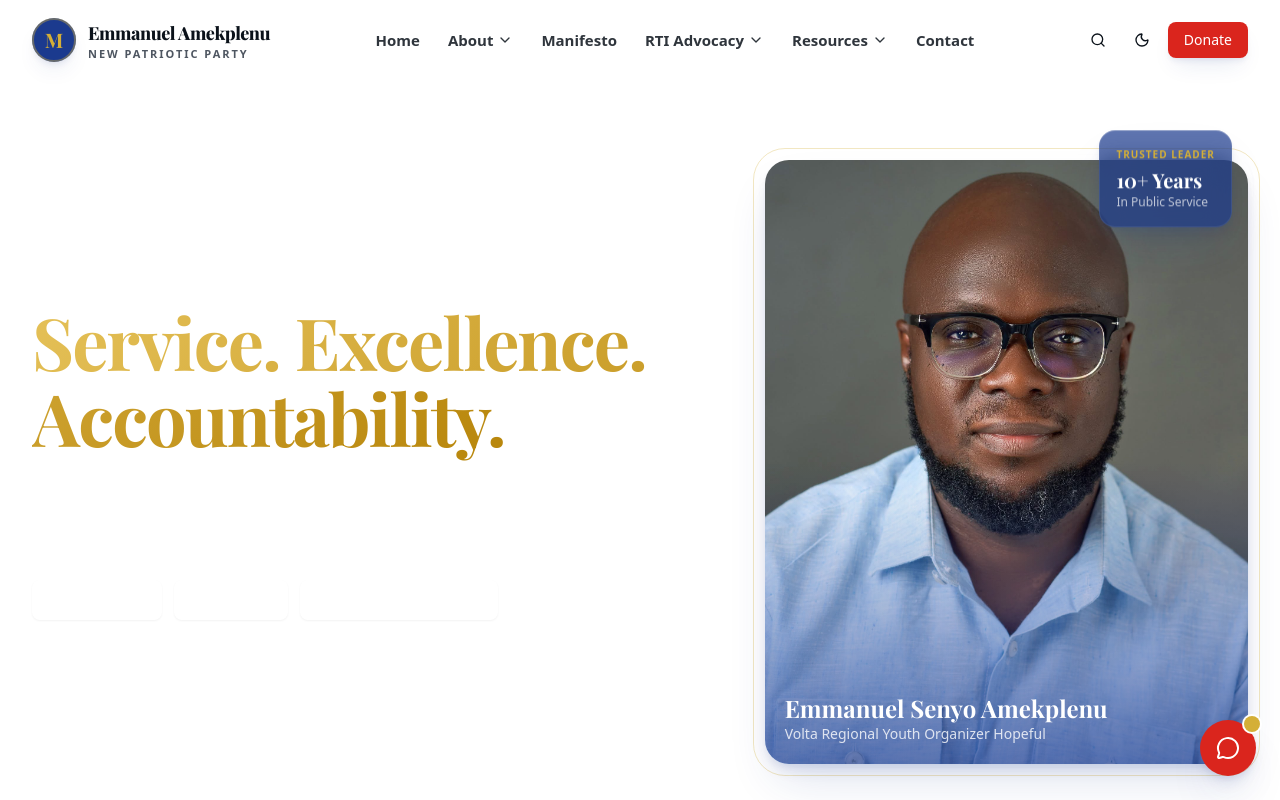
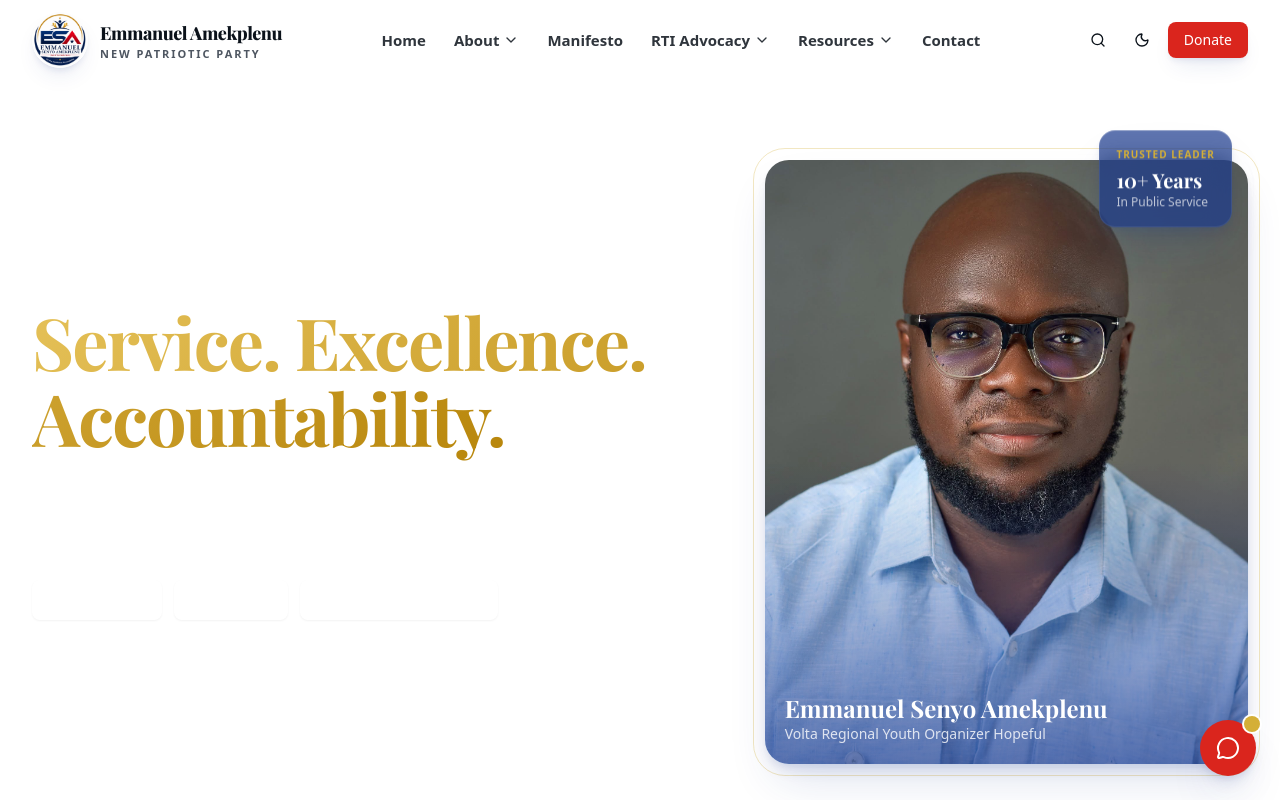
Before and after one commit to lilromeo2290/mayor, a Next.js app: page / in a window 1280 px wide. Shown: the top 800 px of the page. Built offline with nearby package versions, Linux system fonts and the light colour scheme.

Commit message:
Use uploaded logo.png as site logo
- /public/logo.png added
- Header brand: M monogram -> logo image in circular badge with gold ring
- Footer brand: same swap
- Favicon (icon/shortcut/apple) set to /logo.png in metadata
- Worklog updated

```diff
--- a/src/app/layout.tsx
+++ b/src/app/layout.tsx
@@ -22,6 +22,11 @@ const playfair = Playfair_Display({
 
 export const metadata: Metadata = {
   title: "Emmanuel Senyo Amekplenu — Service. Excellence. Accountability.",
+  icons: {
+    icon: "/logo.png",
+    shortcut: "/logo.png",
+    apple: "/logo.png",
+  },
   description:
     "Official campaign website for Emmanuel Senyo Amekplenu, Volta Regional Youth Organizer Hopeful. Building a better future together through unity, integrity, and development. Join the movement, volunteer, donate, and read our manifesto.",
   keywords: [
--- a/src/components/site/sections/footer.tsx
+++ b/src/components/site/sections/footer.tsx
@@ -107,8 +107,12 @@ export function SiteFooter() {
           {/* Brand */}
           <div className="lg:col-span-4">
             <div className="flex items-center gap-3">
-              <div className="h-12 w-12 rounded-full bg-white/10 ring-2 ring-patriot-gold/40 flex items-center justify-center">
-                <span className="font-serif text-xl font-bold text-patriot-gold">M</span>
+              <div className="h-14 w-14 rounded-full bg-white/10 ring-2 ring-patriot-gold/40 overflow-hidden flex items-center justify-center">
+                <img
+                  src="/logo.png"
+                  alt={`${CANDIDATE.shortName} — logo`}
+                  className="h-full w-full object-cover"
+                />
               </div>
               <div>
                 <div className="font-serif text-lg font-bold">{CANDIDATE.shortName}</div>
--- a/src/components/site/site-nav.tsx
+++ b/src/components/site/site-nav.tsx
@@ -53,9 +53,12 @@ export function SiteNav() {
           <div className="flex h-20 items-center justify-between gap-4">
             {/* Brand */}
             <a href="#home" className="flex items-center gap-3 group">
-              <div className="relative h-11 w-11 rounded-full bg-patriot-navy flex items-center justify-center shadow-premium">
-                <span className="font-serif text-xl font-bold text-patriot-gold">M</span>
-                <span className="absolute inset-0 rounded-full border-2 border-patriot-gold/40 group-hover:border-patriot-gold transition-colors" />
+              <div className="relative h-12 w-12 sm:h-14 sm:w-14 rounded-full overflow-hidden flex items-center justify-center shadow-premium ring-2 ring-patriot-gold/40 group-hover:ring-patriot-gold transition-all">
+                <img
+                  src="/logo.png"
+                  alt={`${CANDIDATE.shortName} — logo`}
+                  className="h-full w-full object-cover"
+                />
               </div>
               <div className="hidden sm:block leading-tight">
                 <div
```
Also changed, not shown: public/logo.png (added), 1 other file (tests, documents, lock files or other folders).
